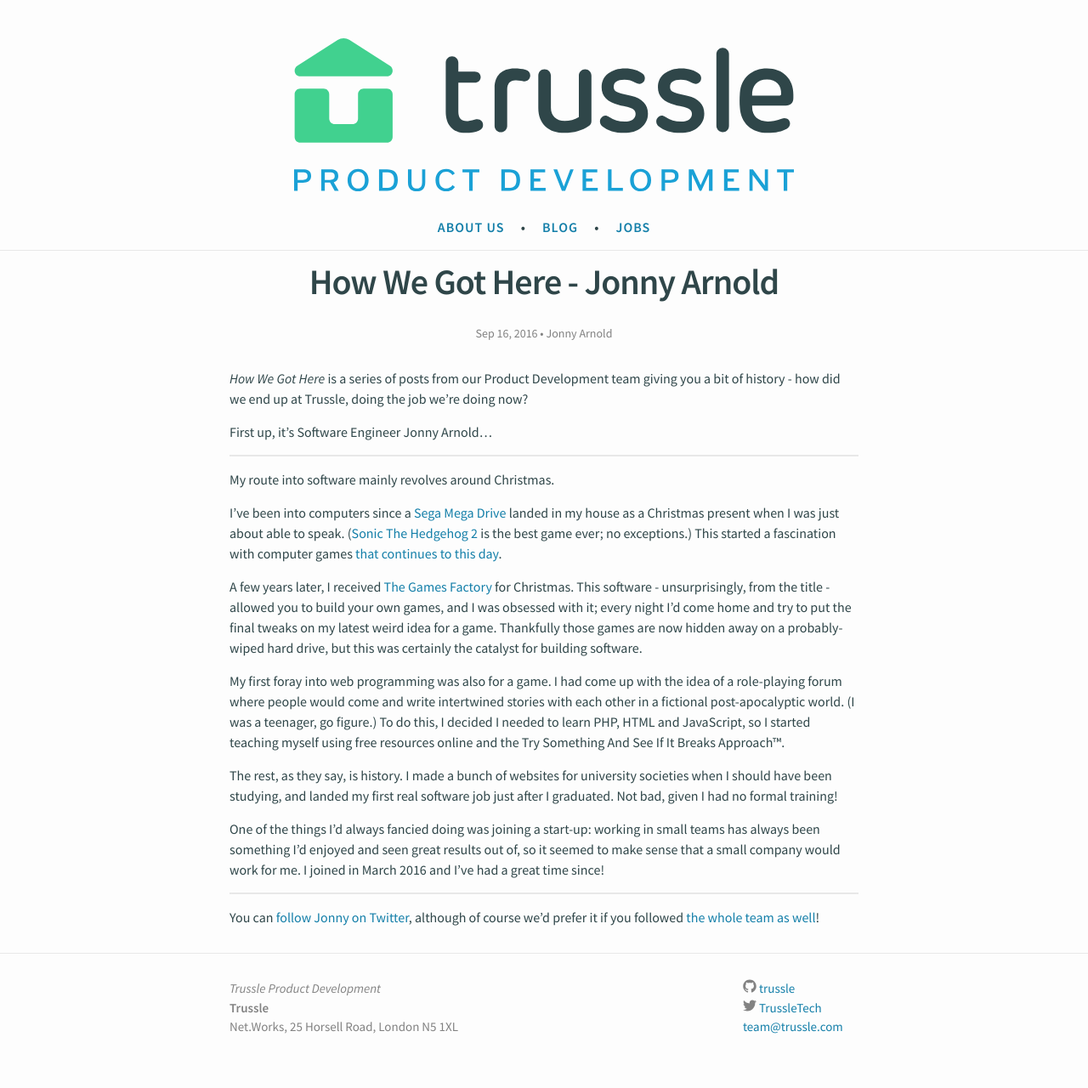
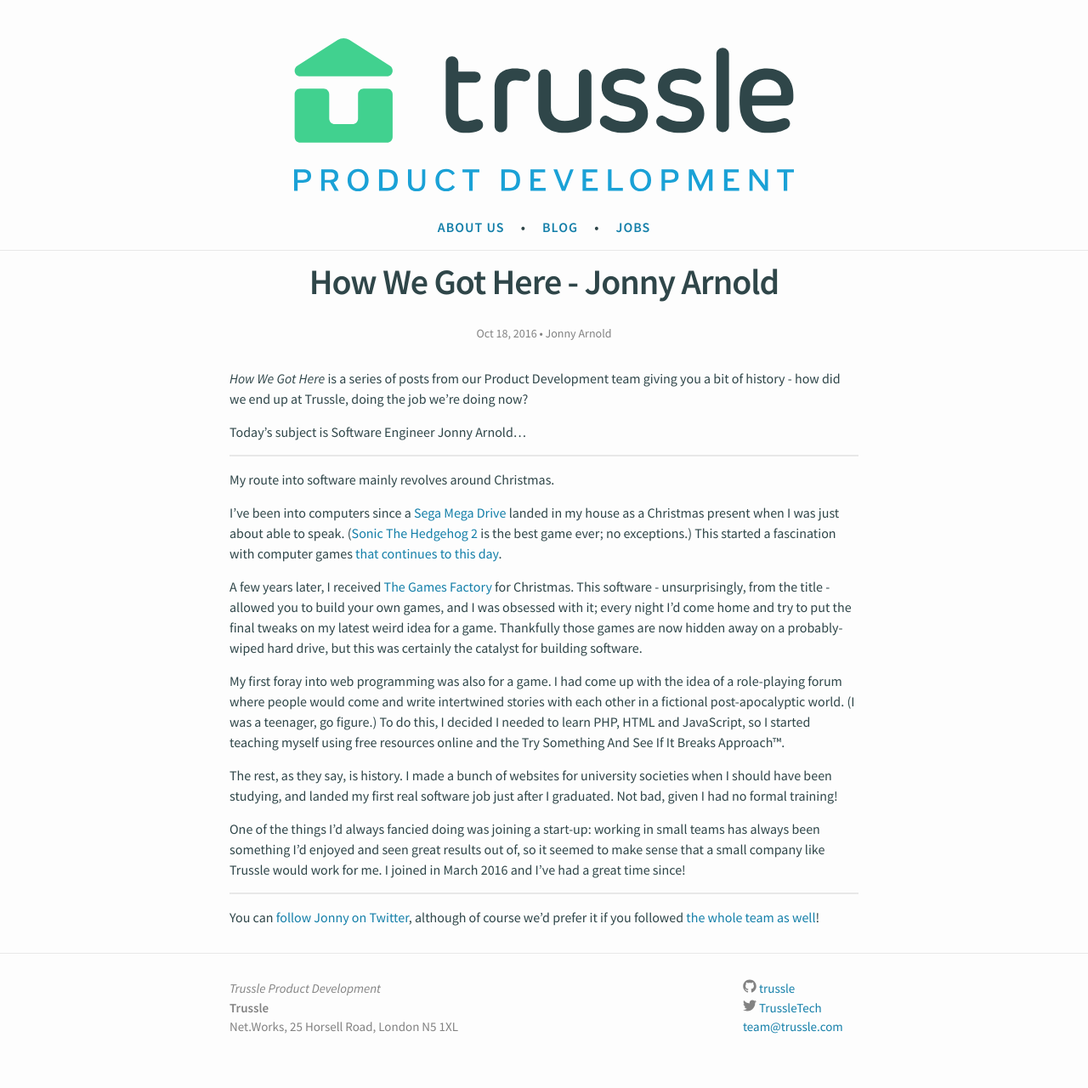
Before and after one commit to olitrussle/trussle.github.io, a Jekyll site: the page built from _posts/2016-10-18-hwgh-jonny-a.markdown, in a window 1280 px wide. Shown: the whole page at 85% size. Built offline with Jekyll 4.4.1, drawn with Linux system fonts in a browser that asks for light colours.

Commit message:
Added "How We Got Here" blogs for Jonny, Fred and Ben.

```diff
--- a/_posts/2016-09-16-learned-jonny-a.markdown
+++ b/_posts/2016-10-18-hwgh-jonny-a.markdown
@@ -1,13 +1,13 @@
 ---
 layout: post
 title:  "How We Got Here - Jonny Arnold"
-date:   2016-09-16 09:00:00 +0100
+date:   2016-10-18 09:00:00 +0100
 author: Jonny Arnold
 ---
 
 *How We Got Here* is a series of posts from our Product Development team giving you a bit of history - how did we end up at Trussle, doing the job we're doing now?
 
-First up, it's Software Engineer Jonny Arnold...
+Today's subject is Software Engineer Jonny Arnold...
 
 ---
 
@@ -21,7 +21,7 @@
 
 The rest, as they say, is history. I made a bunch of websites for university societies when I should have been studying, and landed my first real software job just after I graduated. Not bad, given I had no formal training!
 
-One of the things I'd always fancied doing was joining a start-up: working in small teams has always been something I'd enjoyed and seen great results out of, so it seemed to make sense that a small company would work for me. I joined in March 2016 and I've had a great time since!
+One of the things I'd always fancied doing was joining a start-up: working in small teams has always been something I'd enjoyed and seen great results out of, so it seemed to make sense that a small company like Trussle would work for me. I joined in March 2016 and I've had a great time since!
 
 ---
 
```
Also changed, not shown: _posts/2016-09-27-hwgh-jonny-w.markdown (added, +26 -0 lines), _posts/2016-10-04-hwgh-fred.markdown (added, +24 -0 lines), _posts/2016-10-11-hwgh-ben.markdown (added, +22 -0 lines).
